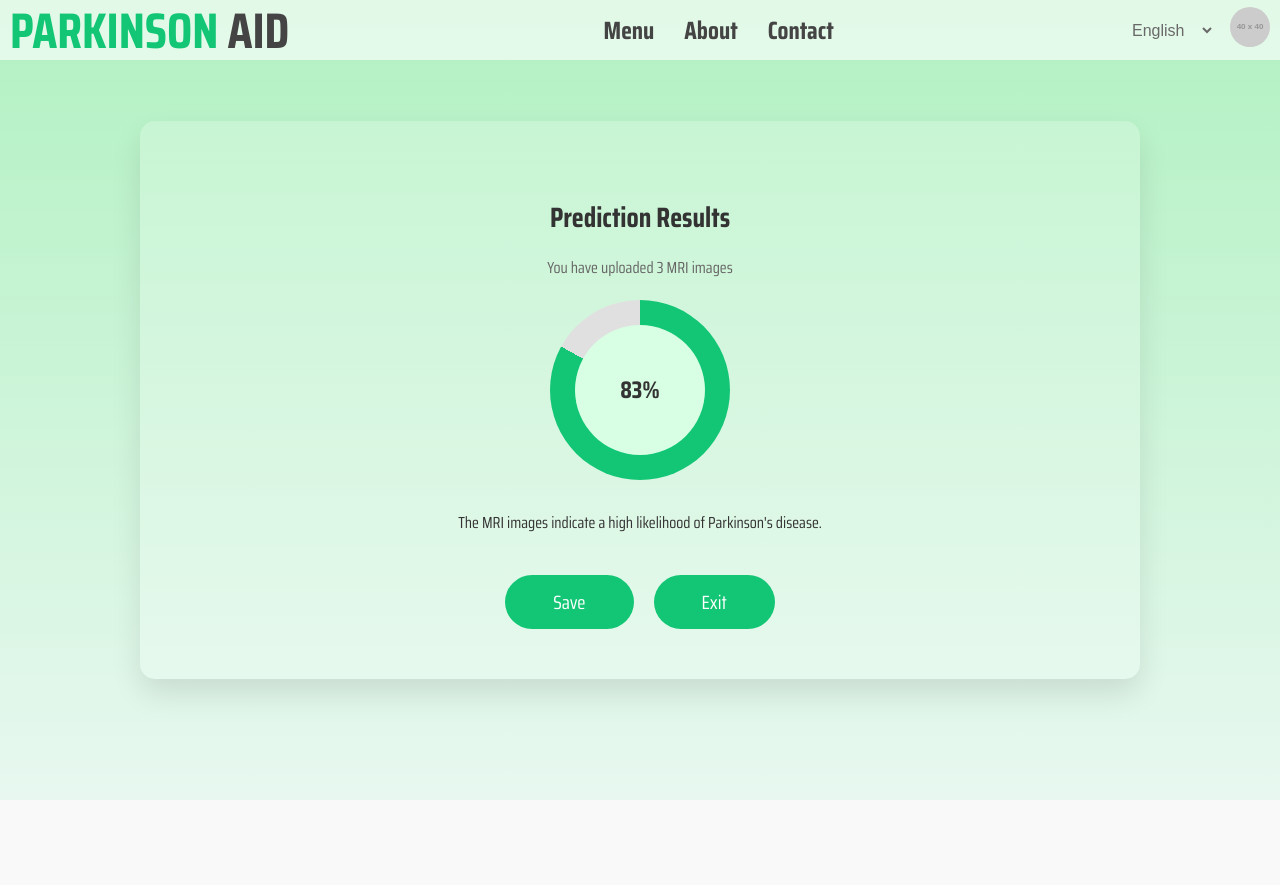
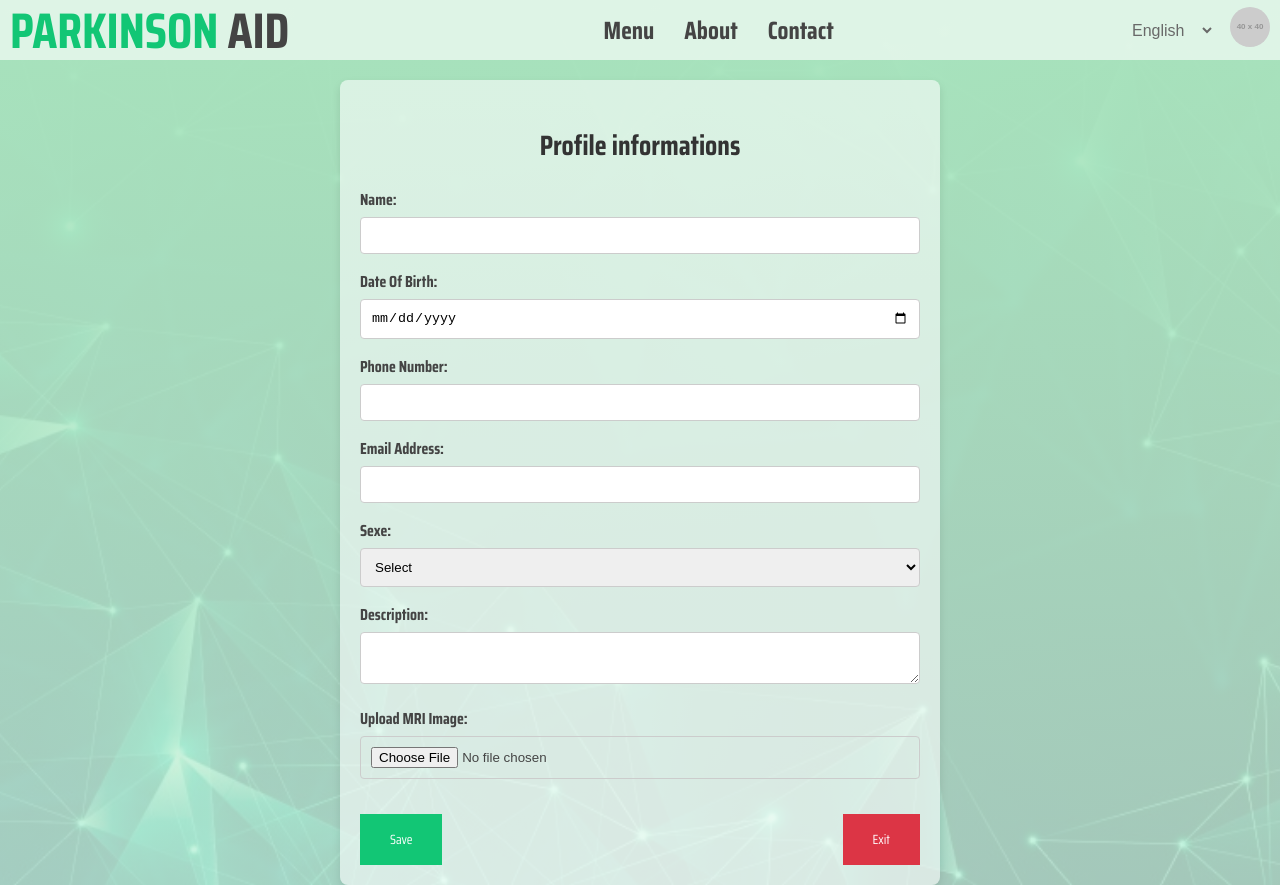
Before and after one commit to inessBenguiar/ParkinsonAid, a React (Create React App) app in the folder frontend/: page / in a window 1280 px wide. Before the commit the page ends 800 px from the top, so only its background shows below. Built offline with nearby package versions, Linux system fonts and the light colour scheme.

Commit message:
Updated Profile Doctor Page

```diff
--- a/frontend/src/App.js
+++ b/frontend/src/App.js
@@ -8,15 +8,17 @@ import Contact from './pages/Contact';
 import LoginPage from './pages/LoginPage';
 import PrivacyPage from './pages/PrivacyPage';
 import SignupPage from './pages/SignupPage';
+import Dashboard from './pages/Dashboard';
 import Upload from './pages/Upload';
 import HistoryPage from './pages/HistoryPage';
 import Prediction from './pages/Prediction';
+import Profiledr from './pages/Profiledr';
 
 
 function App() {
   return (
       <div className="App">
-      <Prediction/>
+      <Profiledr/>
       </div>
   );
 }
--- /dev/null
+++ b/frontend/src/pages/Profiledr.css
@@ -0,0 +1,71 @@
+
+.profiledr-page {
+    background:
+    linear-gradient(to bottom, #a7e3bc, #cef1d9cb),
+    url('../assets/images/background signup.jpg') center/cover no-repeat;
+    color: #444444;
+    min-height: 100vh;
+    padding-top: 80px;
+    position: relative;
+}
+
+.profile-form {
+    background-color: rgba(255, 255, 255, 0.581);
+    padding: 20px;
+    border-radius: 8px;
+    box-shadow: 0 4px 8px rgba(0,0,0,0.1);
+    max-width: 600px;
+    margin: auto;
+    text-align: left;
+}
+
+.profile-form h2 {
+    text-align: center;
+    margin-bottom: 20px;
+}
+
+.profile-form label {
+    display: block;
+    margin-bottom: 5px;
+    font-weight: bold;
+}
+
+.profile-form input,
+.profile-form select,
+.profile-form textarea {
+    width: 100%;
+    padding: 10px;
+    margin-bottom: 15px;
+    border: 1px solid #ccc;
+    border-radius: 4px;
+}
+
+.file-upload {
+    margin-bottom: 20px;
+}
+
+.buttonsP {
+    display: flex;
+    justify-content: space-between;
+}
+
+.buttonsP button {
+    background-color: #12C675;
+    color: white;
+    padding: 15px 30px;
+    border: none;
+    cursor: pointer;
+    font-family: "Saira Condensed", sans-serif;
+}
+
+.buttonsP button:hover {
+    background-color: #0f975af9;
+}
+
+.buttonsP button:last-child {
+    background-color: #dc3545;
+}
+
+.buttonsP button:last-child:hover {
+    background-color: #c82333;
+}
--- /dev/null
+++ b/frontend/src/pages/Profiledr.js
@@ -0,0 +1,122 @@
+import React, { useState } from 'react';
+import Nav from '../components/Nav';
+import "./Profiledr.css";
+
+function Profiledr() {
+    const [isConnected, setIsConnected] = useState(true);
+    const [formData, setFormData] = useState({
+        name: '',
+        dateOfBirth: '',
+        phoneNumber: '',
+        email: '',
+        sexe: '',
+        description: '',
+    });
+    const [uploadedFile, setUploadedFile] = useState(null);
+
+    const userProfile = {
+      name: 'John Doe',
+      image: 'https://via.placeholder.com/40',
+    };
+
+    const handleLogout = () => {
+      setIsConnected(false);
+    };
+
+    const handleInputChange = (e) => {
+        const { name, value } = e.target;
+        setFormData({ ...formData, [name]: value });
+    };
+
+    const handleFileChange = (e) => {
+        setUploadedFile(e.target.files[0]);
+    };
+
+    const handleSave = () => {
+        console.log("Form Data: ", formData);
+        console.log("Uploaded File: ", uploadedFile);
+        // You can add logic to submit the data to a backend or save it elsewhere
+    };
+
+    const handleExit = () => {
+        // Logic to handle exit, possibly redirecting to another page
+        console.log("Exit clicked");
+    };
+
+    return (
+      <div className="profiledr-page">
+          <Nav userProfile={isConnected ? userProfile : null} handleLogout={handleLogout} />
+
+          <div className="profile-form">
+            <h2>Profile informations </h2>
+
+            <label>Name:</label>
+            <input
+                type="text"
+                name="name"
+                value={formData.name}
+                onChange={handleInputChange}
+            />
+
+            <label>Date Of Birth:</label>
+            <input
+                type="date"
+                name="dateOfBirth"
+                value={formData.dateOfBirth}
+                onChange={handleInputChange}
+            />
+
+            <label>Phone Number:</label>
+            <input
+                type="tel"
+                name="phoneNumber"
+                value={formData.phoneNumber}
+                onChange={handleInputChange}
+            />
+
+            <label>Email Address:</label>
+            <input
+                type="email"
+                name="email"
+                value={formData.email}
+                onChange={handleInputChange}
+            />
+
+            <label>Sexe:</label>
+            <select
+                name="sexe"
+                value={formData.sexe}
+                onChange={handleInputChange}
+            >
+                <option value="">Select</option>
+                <option value="male">Male</option>
+                <option value="female">Female</option>
+            </select>
+
+            <label>Description:</label>
+            <textarea
+                name="description"
+                value={formData.description}
+                onChange={handleInputChange}
+            />
+
+            <div className="file-upload">
+                <label>Upload MRI Image:</label>
+                <input
+                    type="file"
+                    accept="image/jpeg, image/png"
+                    onChange={handleFileChange}
+                />
+                {uploadedFile && <p>File: {uploadedFile.name}</p>}
+            </div>
+
+            <div className="buttonsP">
+                <button onClick={handleSave}>Save</button>
+                <button onClick={handleExit}>Exit</button>
+            </div>
+          </div>
+      </div>
+    );
+}
+
+export default Profiledr;
```
